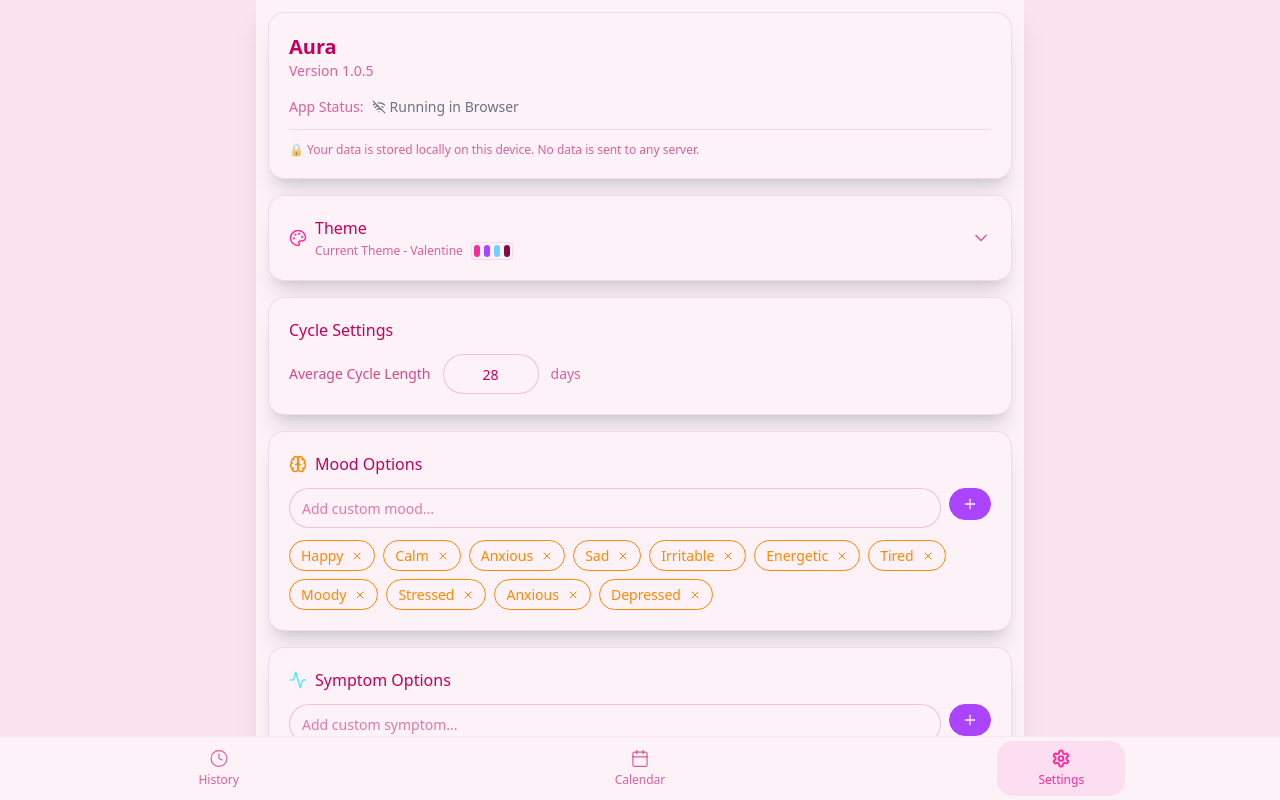
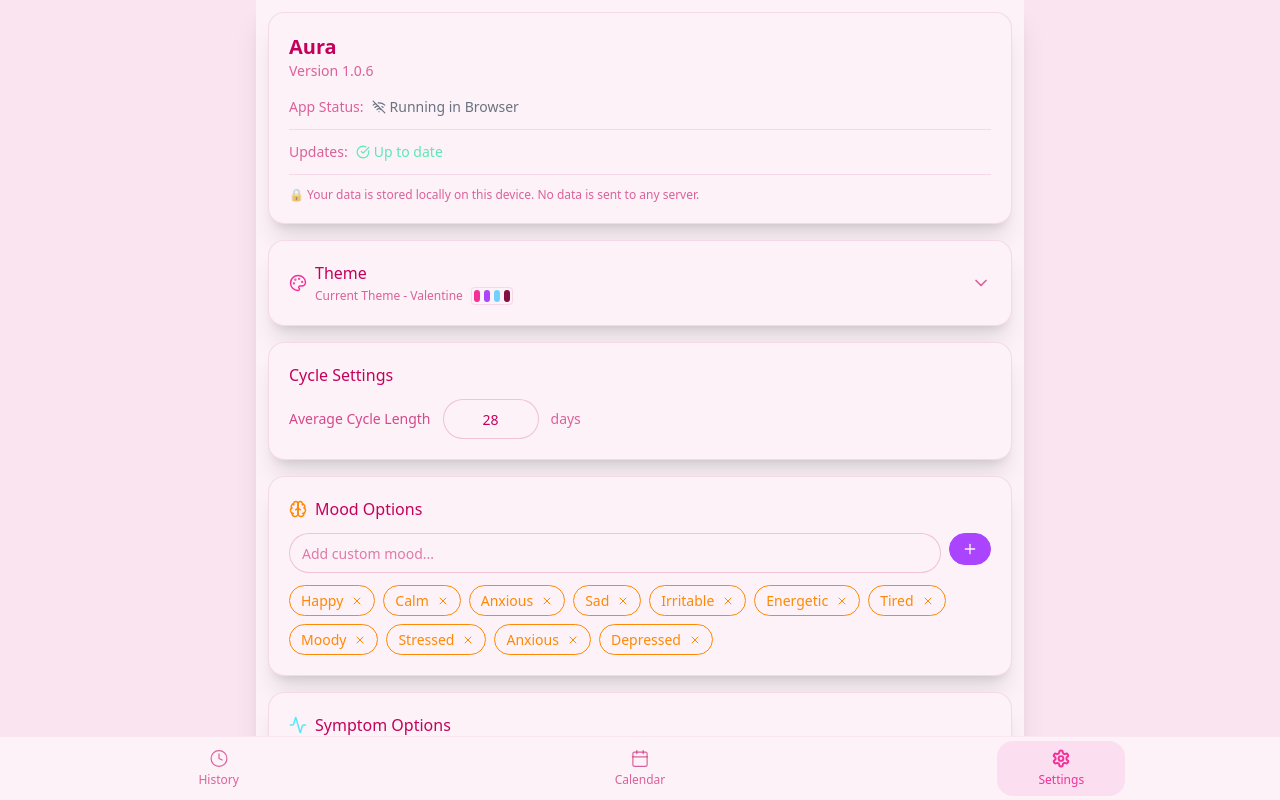
Before and after one commit to Kolkenn/aura_react, a React (Vite) app: page / in a window 1280 px wide. Both pictures are taken after a click on the button "Settings". Shown: the top 800 px of the page. Built offline with nearby package versions, Linux system fonts and the light colour scheme; the HTML template or start-up script is replaced by a standard one.

Commit message:
v1.0.6 - Added Update Checker and Manual Update Button for manual intervention.

```diff
--- a/package.json
+++ b/package.json
@@ -1,7 +1,7 @@
 {
   "name": "aura",
   "private": true,
-  "version": "1.0.5",
+  "version": "1.0.6",
   "type": "module",
   "scripts": {
     "dev": "vite",
--- a/src/App.tsx
+++ b/src/App.tsx
@@ -24,7 +24,7 @@ import { ConfigForm, DataManagement } from "./features/settings";
 import LogEntryModal from "./components/LogEntryModal";
 
 // App Version
-const APP_VERSION = "1.0.5";
+const APP_VERSION = "1.0.6";
 
 function App() {
   const [activeView, setActiveView] = useState<ViewType>("calendar");
@@ -204,6 +204,34 @@ function App() {
                 )}
               </div>
 
+              {/* Update Checker */}
+              <div className="mt-3 pt-3 border-t border-base-content/10">
+                <div className="flex items-center justify-between">
+                  <div className="flex items-center gap-2 text-sm">
+                    <span className="text-base-content/60">Updates:</span>
+                    {needRefresh ? (
+                      <span className="flex items-center gap-1 text-warning">
+                        Update available
+                      </span>
+                    ) : (
+                      <span className="flex items-center gap-1 text-success">
+                        <CheckCircle size={14} />
+                        Up to date
+                      </span>
+                    )}
+                  </div>
+                  {needRefresh && (
+                    <button
+                      onClick={handleUpdate}
+                      className="btn btn-sm btn-primary"
+                    >
+                      Update Now
+                    </button>
+                  )}
+                </div>
+              </div>
+
+              {/* Privacy */}
               <div className="mt-3 pt-3 border-t border-base-content/10">
                 <p className="text-xs text-base-content/60">
                   🔒 Your data is stored locally on this device. No data is sent
```
Also changed, not shown: 1 other file (tests, documents, lock files or other folders).
